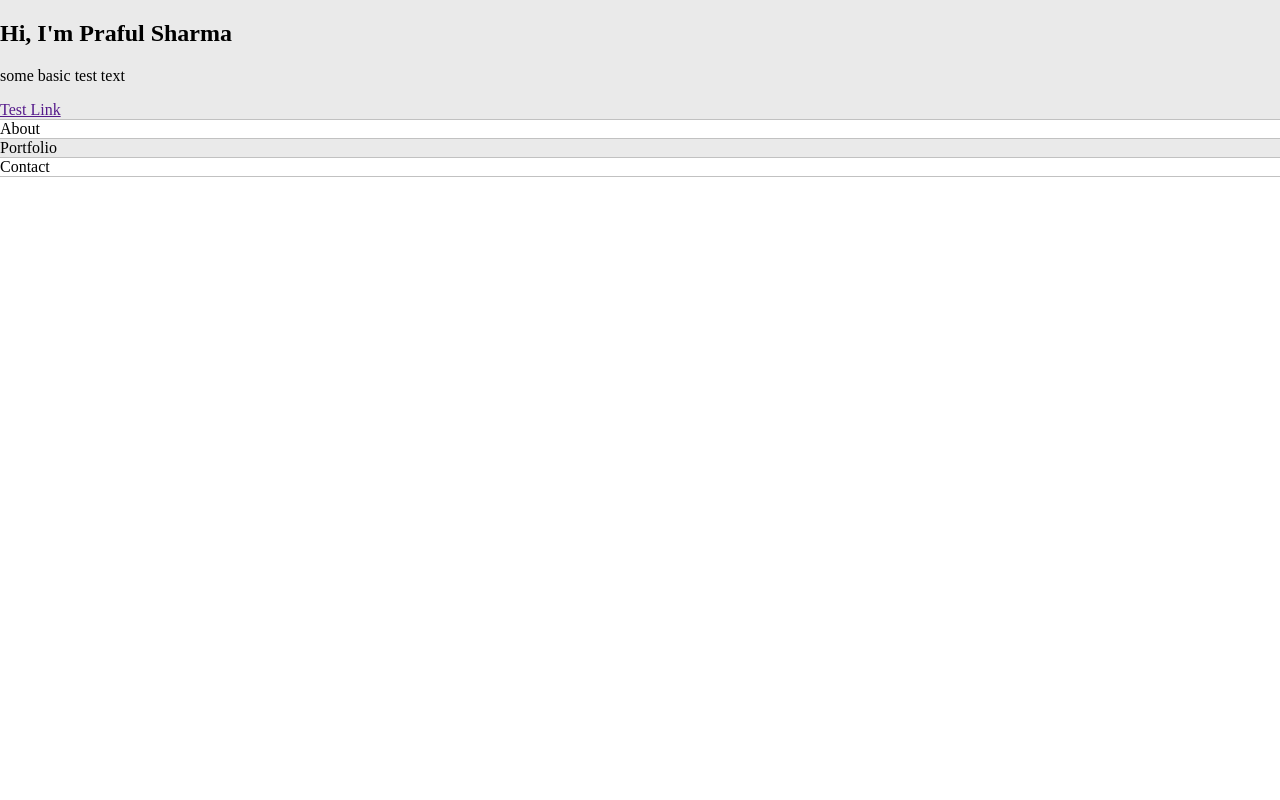
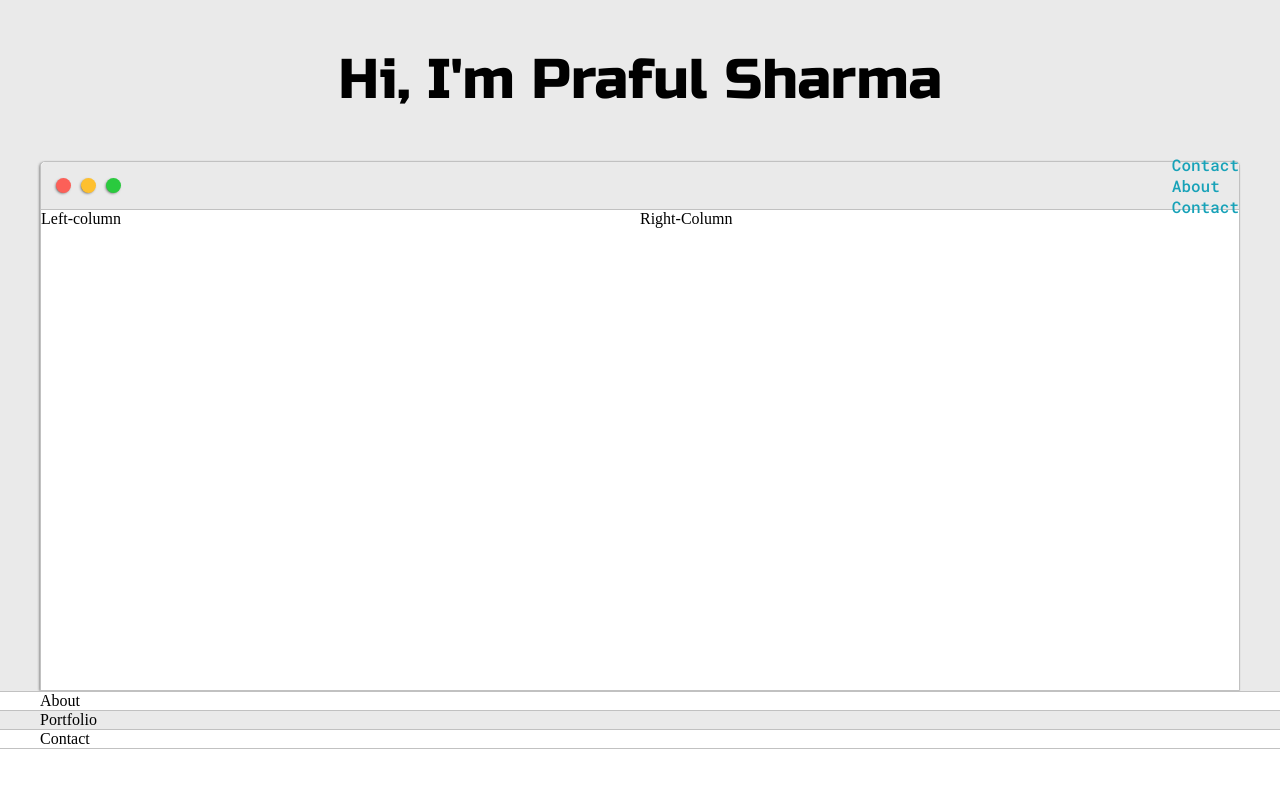
Before and after one commit to cypher2108/My_WebSite, a Django app: page / in a window 1280 px wide. Run offline with Django 3.2, Linux system fonts and the light colour scheme.

Commit message:
Added some style for the upper main intro section and a small nav bar

```diff
--- a/Static/css/main.css
+++ b/Static/css/main.css
@@ -1,34 +1,153 @@
-:root{
-    --mainText:black;
-    --secondaryText:#4b5156;
+:root {
+    --mainText: black;
+    --secondaryText: #4b5156;
     --mainColor: #eaeaea;
     --secondaryColor: #fff;
-    --borderColor:#c1c1c1
+    --borderColor: #c1c1c1
 }
 
-html, body{
+html, body {
     padding: 0;
     margin: 0;
 }
 
-h1, h2, h3, h4, h5, h6, strong{
+h1, h2, h3, h4, h5, h6, strong {
     color: var(--mainText);
+    font-family: 'Russo One', sans-serif;
+    font-weight: 500;
 }
 
-p, li, span, label, input, textarea{
-
+p, li, span, label, input, textarea {
+    color: var(--secondaryText);
+    font-family: 'Roboto Mono', monospace;
 }
 
-.section1{
+a {
+    text-decoration: none;
+    color: #17a2b8;
+}
+
+ul {
+    list-style: none;
+}
+
+h1 {
+    font-size: 56px;
+}
+
+h2 {
+    font-size: 36px;
+}
+
+h3 {
+    font-size: 28px;
+}
+
+h4 {
+    font-size: 24px;
+}
+
+h5 {
+    font-size: 20px;
+}
+
+h6 {
+    font-size: 16px;
+}
+
+
+.section1 {
     background-color: var(--mainColor);
-    border-bottom:1px solid var(--borderColor);
+    border-bottom: 1px solid var(--borderColor);
     overflow: auto;
 
 }
 
-.section2{
+.section2 {
     background-color: var(--secondaryColor);
-    border-bottom:1px solid var(--borderColor);
+    border-bottom: 1px solid var(--borderColor);
     overflow: auto;
 
 }
+
+.main-container {
+    width: 1200px;
+    margin: 0 auto;
+}
+
+.greeting-wrapper {
+    display: grid;
+
+    justify-content: center;
+    align-content: center;
+    min-height: 10em;
+}
+
+.intro-wrapper {
+    background-color: var(--secondaryColor);
+    border: 1px solid var(--borderColor);
+    border-radius: 5px 5px 0 0;
+
+    -webkit-box-shadow: -1px 1px 3px -1px rgba(0, 0, 0, 0.75);
+    -moz-box-shadow: -1px 1px 3px -1px rgba(0, 0, 0, 0.75);
+    box-shadow: -1px 1px 3px -1px rgba(0, 0, 0, 0.75);
+
+    display: grid;
+    grid-template-columns: 1fr 1fr;
+    grid-template-rows: 3em 30em;
+    grid-template-areas:
+            'nav-wrapper nav-wrapper'
+            'left-column right-column';
+}
+
+.nav-wrapper {
+    border-radius: 5px 5px 0 0;
+    grid-area: nav-wrapper;
+    border-bottom: 1px solid var(--borderColor);
+    display: flex;
+    justify-content: space-between;
+    align-items: center;
+    background-color: var(--mainColor);
+}
+
+.dots-wrapper {
+    display: flex;
+    padding: 10px;
+}
+
+#dot-1{
+    background-color: #FC6058;
+}
+#dot-2{
+    background-color: #FEC02F;
+}
+
+#dot-3{
+    background-color: #2ACA3E;
+}
+
+.browser-dots {
+    background-color: black;
+    height: 15px;
+    width: 15px;
+    border-radius: 50%;
+    margin: 5px;
+
+    -webkit-box-shadow: -1px 1px 3px -1px rgba(0, 0, 0, 0.75);
+    -moz-box-shadow: -1px 1px 3px -1px rgba(0, 0, 0, 0.75);
+    box-shadow: -1px 1px 3px -1px rgba(0, 0, 0, 0.75);
+}
+
+.left-column {
+    grid-area: left-column;
+}
+
+.right-column {
+    grid-area: right-column;
+}
+
+@media screen and (max-width: 1200px) {
+    .main-container {
+        width: 95%;
+    }
+}
--- a/base/templates/base/base.html
+++ b/base/templates/base/base.html
@@ -4,7 +4,12 @@
 <head>
     <meta charset="UTF-8">
     <title>Praful Sharma</title>
+
+    <link href="https://fonts.googleapis.com/css2?family=Russo+One&display=swap" rel="stylesheet">
+    <link href="https://fonts.googleapis.com/css2?family=Roboto+Mono:wght@500&family=Russo+One&display=swap" rel="stylesheet">
+
     <link rel="stylesheet" type="text/css" href="{% static '/css/main.css' %}">
+
 </head>
 <body>
 {% block content %}
--- a/base/templates/base/home.html
+++ b/base/templates/base/home.html
@@ -3,9 +3,33 @@
 {% block content %}
     <section class="section1">
         <div class="main-container">
-            <h1>Hi, I'm Praful Sharma</h1>
-            <p>some basic test text</p>
-            <a href="">Test Link</a>
+            <div class="greeting-wrapper">
+                <h1>Hi, I'm Praful Sharma</h1>
+            </div>
+
+            <div class="intro-wrapper">
+                <div class="nav-wrapper">
+                    <div class="dots-wrapper">
+                        <div id="dot-1" class="browser-dots"></div>
+                        <div id="dot-2" class="browser-dots"></div>
+                        <div id="dot-3" class="browser-dots"></div>
+                    </div>
+
+                    <ul class="navigation">
+                        <li><a href="#">Contact</a></li>
+                        <li><a href="#">About</a></li>
+                        <li><a href="#">Contact</a></li>
+                    </ul>
+                </div>
+
+                <div class="left-column">
+                    Left-column
+                </div>
+
+                <div class="right-column">
+                    Right-Column
+                </div>
+            </div>
         </div>
     </section>
 
```
